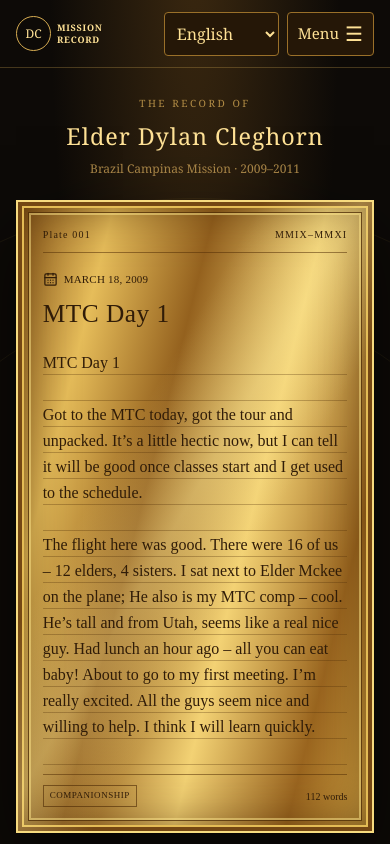
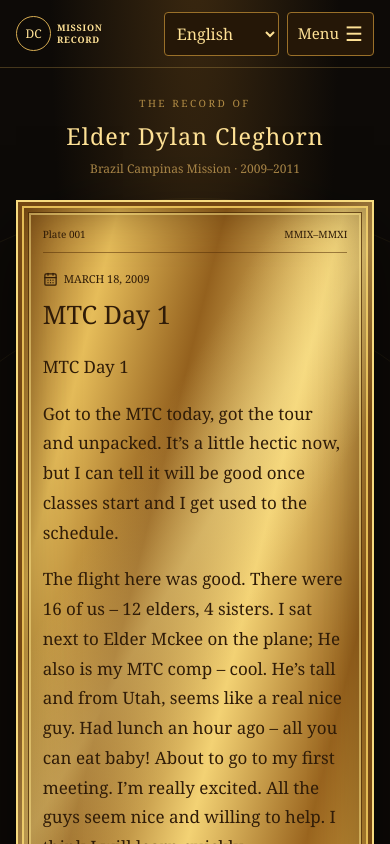
Before and after one commit to dylancleghorn/mission-journal, a React (Vite) app: page / in a window 390 px wide. Shown: the top 844 px of the page. Built offline with nearby package versions, Linux system fonts and the light colour scheme.

Commit message:
Use readable serif typography on mobile

```diff
--- a/src/app/globals.css
+++ b/src/app/globals.css
@@ -893,3 +893,20 @@ a:focus-visible, button:focus-visible, input:focus-visible, select:focus-visible
   .top-nav nav a { padding-block: 10px; min-height: 44px; }
 }
 @media (max-width: 360px) { .nav-mark b { display: none; } }
+
+/* Use book typography for comfortable reading on small screens. */
+@media (max-width: 720px) {
+  .plate-header,
+  .entry-marker,
+  .plate-content h2,
+  .plate-text,
+  .plate-bottom,
+  .quote-grid p {
+    font-family: Georgia, 'Times New Roman', serif;
+    font-style: normal;
+    letter-spacing: normal;
+  }
+  .plate-text { background: none; font-size: 17px; line-height: 1.75; }
+  .plate-text p { line-height: 1.75; margin-bottom: 1em; }
+  .plate-content h2 { line-height: 1.25; }
+}
```
